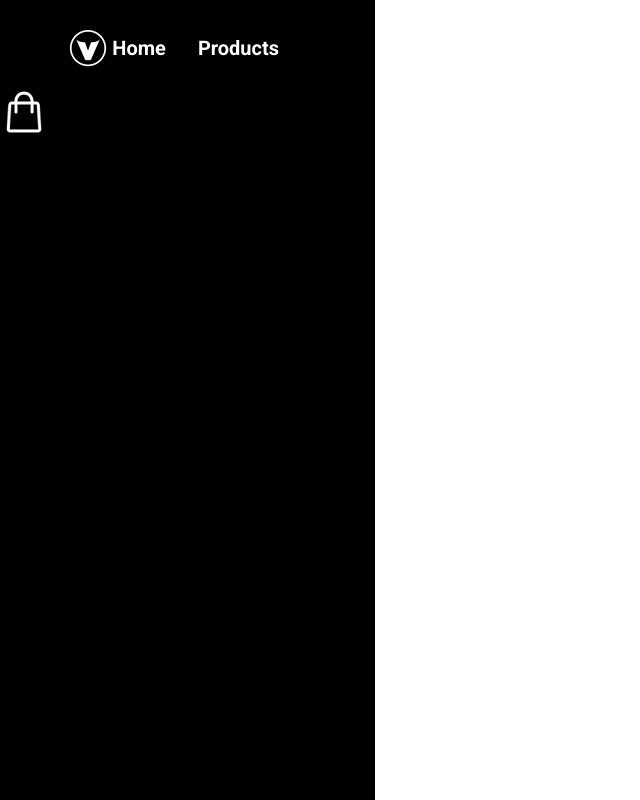
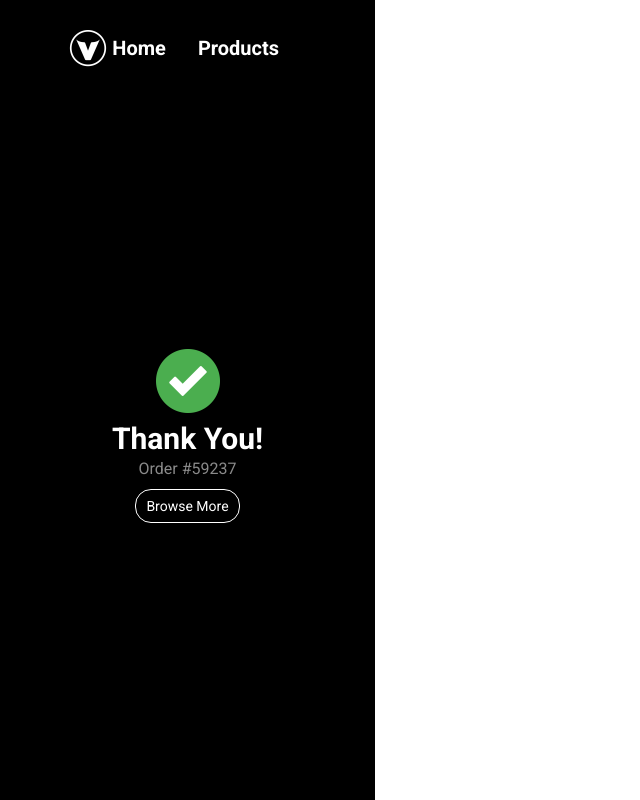
Before and after one commit to Brian-Lin-2/vapor, a React (Vite) app: page /checkout in a window 1280 px wide. Shown: the whole page, without its empty margins (0-640 px from the left). Built offline with nearby package versions, Linux system fonts and the light colour scheme.

Commit message:
Create checkout feature and page

```diff
--- a/src/App.tsx
+++ b/src/App.tsx
@@ -3,7 +3,7 @@ import Layout from "./components/Layout";
 import HomePage from "./pages/home/HomePage";
 import ProductPage from "./pages/products/ProductPage";
 import ProductInfo from "./pages/products/ProductInfo";
-import Cart from "./pages/cart/Cart";
+import Checkout from "./pages/checkout/Checkout";
 
 export default function App() {
   return (
@@ -13,9 +13,9 @@ export default function App() {
           <Route index element={<HomePage />} />
           <Route path="products">
             <Route index element={<ProductPage />} />
-            <Route path=":slug" element={<ProductInfo />} />
+            <Route path=":slug" element={[<ProductInfo />]} />
           </Route>
-          <Route path="checkout" element={<Cart />} />
+          <Route path="checkout" element={<Checkout />} />
         </Route>
       </Routes>
     </BrowserRouter>
--- a/src/components/Layout.tsx
+++ b/src/components/Layout.tsx
@@ -5,7 +5,8 @@ import CartProvider from "../pages/cart/CartContext";
 
 export default function Layout() {
   const path = useLocation();
-  let style = "font-roboto bg-black min-h-screen text-white pb-4 w-[375px]";
+  let style =
+    "font-roboto bg-black min-h-screen text-white pb-4 w-[375px] flex flex-col";
 
   if (path.pathname === "/") {
     style =
@@ -18,7 +19,7 @@ export default function Layout() {
         <header>
           <Header />
         </header>
-        <main className="flex-grow">
+        <main className="flex-grow flex flex-col">
           <Outlet />
         </main>
       </div>
--- a/src/pages/cart/Cart.tsx
+++ b/src/pages/cart/Cart.tsx
@@ -1,10 +1,11 @@
 import { useState, useContext } from "react";
+import { Link } from "react-router-dom";
 import { CartContext } from "./CartContext";
-import CardItem from "./CartItem";
+import CartItem from "./CartItem";
 
 export default function Cart() {
   const [active, setActive] = useState(false);
-  const { items } = useContext(CartContext);
+  const { items, clearCart } = useContext(CartContext);
   const count = items.length;
   const total = items.reduce((acc, game) => acc + game.price, 0);
 
@@ -33,7 +34,9 @@ export default function Cart() {
             {/* Added Items */}
             <ul className="flex-grow flex flex-col gap-3">
               {items.map((item) => {
-                return <CardItem item={item} key={item.id} />;
+                return (
+                  <CartItem item={item} setActive={setActive} key={item.id} />
+                );
               })}
             </ul>
 
@@ -43,9 +46,20 @@ export default function Cart() {
             </p>
             <div className="border-t px-2 pt-4 flex flex-col gap-4 text-lg">
               <p>Total: ${total}</p>
-              <button className="self-end border rounded-xl px-2.5 py-1 text-base">
+              <Link
+                to="checkout"
+                className="self-end border rounded-xl px-2.5 py-1 text-base"
+                onClick={(e) => {
+                  if (items.length == 0) {
+                    e.preventDefault();
+                  } else {
+                    clearCart();
+                    setActive(false);
+                  }
+                }}
+              >
                 Buy
-              </button>
+              </Link>
             </div>
           </div>
         </div>
--- a/src/pages/cart/CartContext.tsx
+++ b/src/pages/cart/CartContext.tsx
@@ -5,12 +5,14 @@ type CartContextType = {
   items: GamePreview[];
   addItem: (item: GamePreview) => void;
   removeItem: (item: GamePreview) => void;
+  clearCart: () => void;
 };
 
 export const CartContext = createContext<CartContextType>({
   items: [],
   addItem: () => {},
   removeItem: () => {},
+  clearCart: () => {},
 });
 
 export default function CartProvider({ children }: { children: ReactNode }) {
@@ -27,8 +29,12 @@ export default function CartProvider({ children }: { children: ReactNode }) {
     setItems(items.filter((e) => e.id != item.id));
   }
 
+  function clearCart() {
+    setItems([]);
+  }
+
   return (
-    <CartContext.Provider value={{ items, addItem, removeItem }}>
+    <CartContext.Provider value={{ items, addItem, removeItem, clearCart }}>
       {children}
     </CartContext.Provider>
   );
--- a/src/pages/cart/CartItem.tsx
+++ b/src/pages/cart/CartItem.tsx
@@ -1,15 +1,28 @@
 import { useContext } from "react";
 import { CartContext } from "./CartContext";
 import { GamePreview } from "../../utils/types";
+import { Link } from "react-router-dom";
 
-export default function CardItem({ item }: { item: GamePreview }) {
+export default function CartItem({
+  item,
+  setActive,
+}: {
+  item: GamePreview;
+  setActive: (e: boolean) => void;
+}) {
   const { removeItem } = useContext(CartContext);
 
   return (
     <div className="rounded-lg overflow-hidden bg-gray-3">
       <img src={item.background_image} alt="game image" />
       <div className="p-3">
-        <h1>{item.name}</h1>
+        <Link
+          to={`products/${item.slug}`}
+          state={item}
+          onClick={() => setActive(false)}
+        >
+          {item.name}
+        </Link>
         <div className="flex justify-between mt-0.5">
           <p className="text-gray-2 text-sm">{item.price}</p>
           <button onClick={() => removeItem(item)}>
--- /dev/null
+++ b/src/pages/checkout/Checkout.tsx
@@ -0,0 +1,19 @@
+import { Link } from "react-router-dom";
+
+export default function Checkout() {
+  return (
+    <div className="flex-grow flex flex-col items-center justify-center gap-2">
+      <img className="w-16" src="images/icons/checkout.png" alt="" />
+      <div className="text-center">
+        <h1 className="text-3xl font-bold">Thank You!</h1>
+        <p className="text-gray-2">
+          Order #{Math.floor(Math.random() * 100000)}
+        </p>
+      </div>
+
+      <Link to="/products" className="text-sm border rounded-2xl px-2.5 py-1.5">
+        Browse More
+      </Link>
+    </div>
+  );
+}
```
Also changed, not shown: public/images/icons/checkout.png (added).
